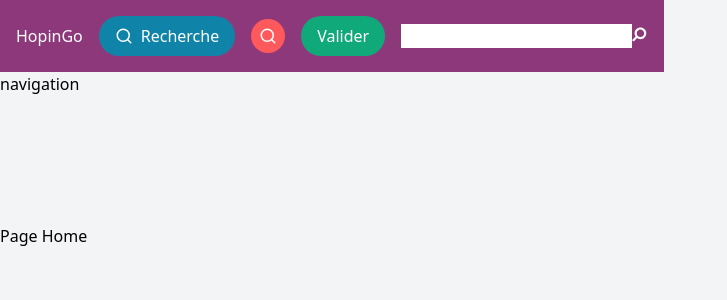
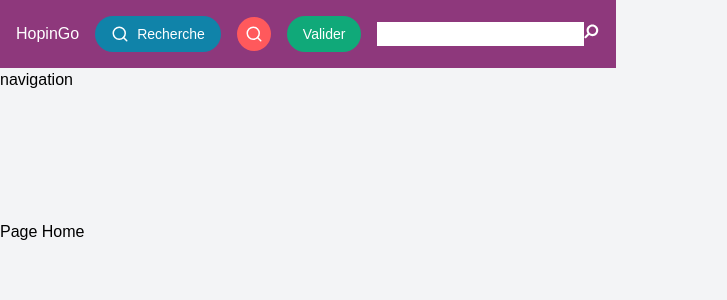
Before and after one commit to WildCodeSchool/2409-wns-rouge-hopin-go, a React app in the folder frontend/: page / in a window 1280 px wide. Shown: the top 300 px of the page, without its empty margins (0-727 px from the left). Built offline with nearby package versions, Linux system fonts and the light colour scheme; no server answers; the HTML template or start-up script is replaced by a standard one.

Commit message:
Add Montserrat font

```diff
--- a/frontend/src/index.css
+++ b/frontend/src/index.css
@@ -16,9 +16,7 @@
 }
 
 body {
-  @apply m-0 bg-gray-100;
-  font-family: system-ui, -apple-system, BlinkMacSystemFont, "Segoe UI", Roboto,
-    Oxygen, Ubuntu, Cantarell, "Open Sans", "Helvetica Neue", sans-serif;
+  @apply m-0 bg-gray-100 font-montserrat;
 }
 
 h1 {
@@ -26,7 +24,7 @@ h1 {
 }
 
 .button-flex {
-  @apply rounded-full gap-2 flex items-center justify-center;
+  @apply rounded-full gap-2 flex items-center justify-center font-montserrat text-sm;
 }
 .button-col {
   @apply rounded-lg px-4 py-2 gap-2 flex flex-col items-center justify-center;
--- a/frontend/tailwind.config.js
+++ b/frontend/tailwind.config.js
@@ -19,6 +19,9 @@ module.exports = {
         textLight: "#FFFFFF",
         textDark: "#0D1B32", //midnightblue
       },
+      fontFamily: {
+        montserrat: ["Montserrat", "sans-serif"],
+      },
       keyframes: {
         vibrate: {
           "0%, 100%": { transform: "translateX(0) rotateZ(0)" },
```
